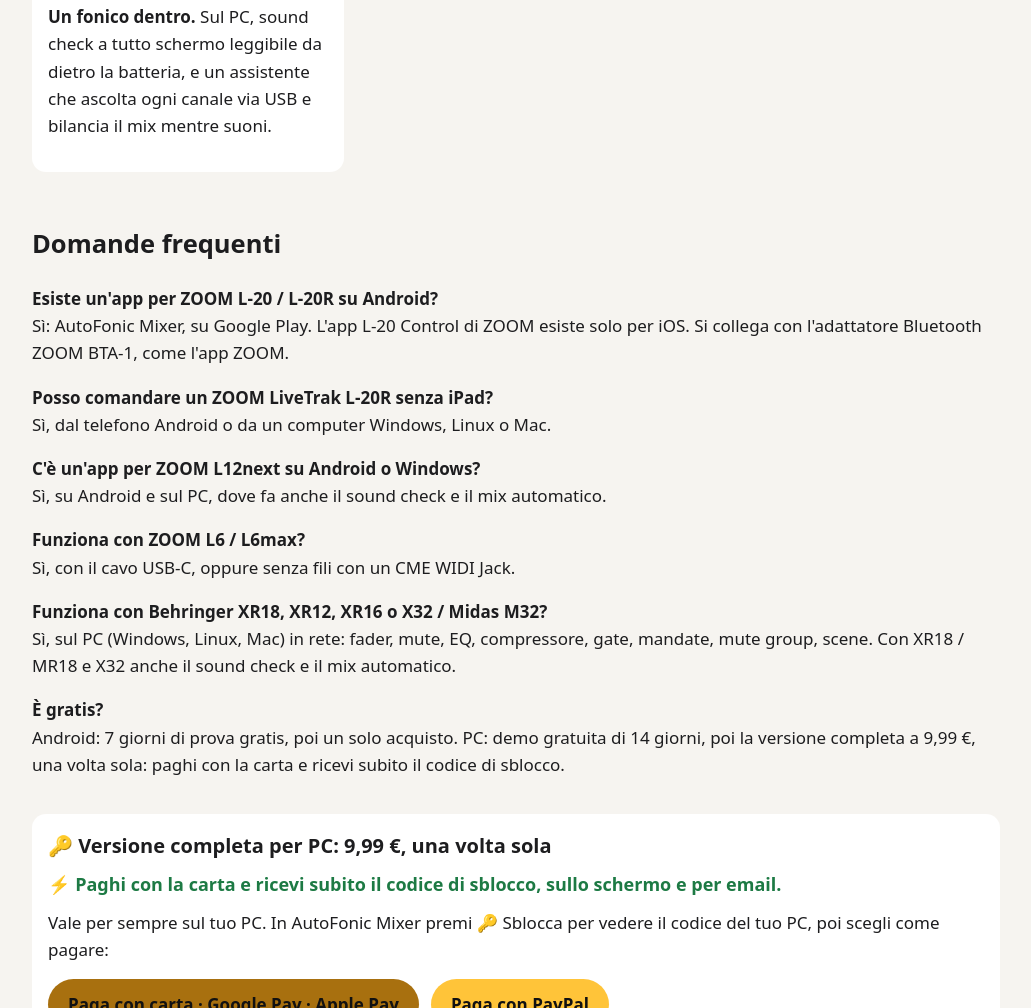
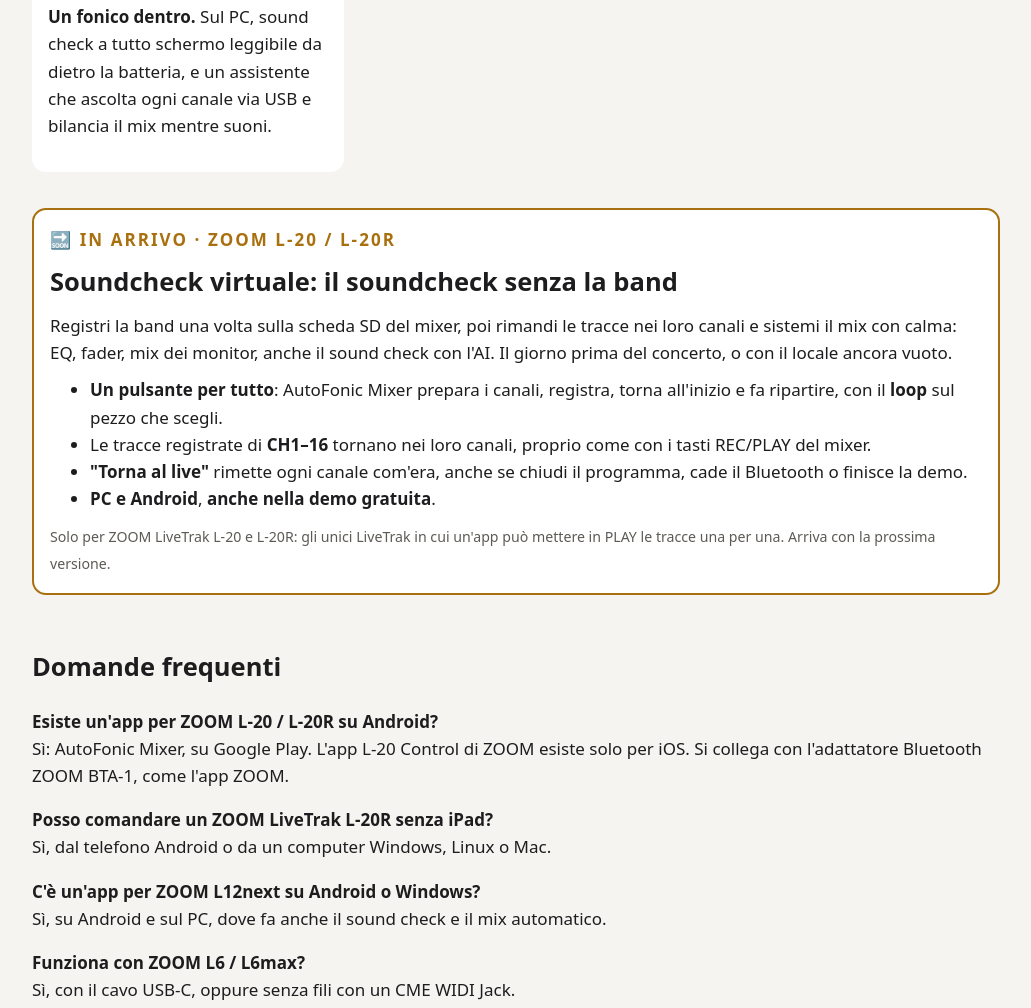
Before and after one commit to francescorizzo-cyber/autofonic-mixer, a plain HTML site: page docs/it/index.html in a window 1280 px wide. Shown: the part 2147-3155 px from the top of the page, without its empty margins (124-1155 px from the left). Drawn offline with Linux system fonts and the light colour scheme.

Commit message:
Coming soon: virtual soundcheck for ZOOM L-20 / L-20R (README and site, EN + IT)
Co-Authored-By: Claude Opus 5.5 <noreply@anthropic.com>
Claude-Session: https://claude.ai/code/session_016nMkwVk5DAWGfnCfhNnuiQ

```diff
--- a/docs/it/index.html
+++ b/docs/it/index.html
@@ -5,7 +5,7 @@
 <meta name="viewport" content="width=device-width, initial-scale=1">
 <title>AutoFonic Mixer – app per ZOOM LiveTrak e Behringer X Air / X32 (Android e PC)</title>
 <meta name="description" content="Comanda il tuo ZOOM LiveTrak L-20, L-20R, L12next, L6 e L6max dal telefono Android o da un PC Windows, Linux o Mac, e il tuo Behringer X Air (XR12, XR16, XR18), X32 o Midas MR18 / M32 dal PC: fader, EQ, mix monitor, scene, sound check e mix automatico. L'app di ZOOM esiste solo per iOS.">
-<meta name="keywords" content="app Behringer XR18, app Behringer X32, controllare X Air XR12 XR16 da Linux, app Midas M32 MR18, app ZOOM L-20 Android, app ZOOM L-20R, controllare L-20R da Android, app ZOOM LiveTrak, app L12next Android, app ZOOM L6, telecomando LiveTrak, L-20 Control Android, app mixer ZOOM Windows">
+<meta name="keywords" content="app Behringer XR18, app Behringer X32, controllare X Air XR12 XR16 da Linux, app Midas M32 MR18, app ZOOM L-20 Android, app ZOOM L-20R, controllare L-20R da Android, app ZOOM LiveTrak, app L12next Android, app ZOOM L6, telecomando LiveTrak, L-20 Control Android, app mixer ZOOM Windows, soundcheck virtuale ZOOM L-20, soundcheck virtuale L-20R">
 <link rel="canonical" href="https://francescorizzo-cyber.github.io/autofonic-mixer/it/">
 <link rel="alternate" hreflang="en" href="https://francescorizzo-cyber.github.io/autofonic-mixer/">
 <link rel="alternate" hreflang="it" href="https://francescorizzo-cyber.github.io/autofonic-mixer/it/">
@@ -89,6 +89,19 @@ small{color:var(--muted)}a{color:var(--blue)}
 <div class="card"><img src="../img/livetrak-sound-check.jpg" alt="Sound check a tutto schermo per ZOOM LiveTrak" loading="lazy"><p><strong>Un fonico dentro.</strong> Sul PC, sound check a tutto schermo leggibile da dietro la batteria, e un assistente che ascolta ogni canale via USB e bilancia il mix mentre suoni.</p></div>
 </div>
 
+<div class="card" style="margin:36px 0 0;border:2px solid var(--gold)">
+<p class="k" style="color:var(--gold);letter-spacing:.12em;font-weight:600;margin:0">🔜 IN ARRIVO · ZOOM L-20 / L-20R</p>
+<h2 style="margin:.3em 0 .4em">Soundcheck virtuale: il soundcheck senza la band</h2>
+<p style="margin:0 0 10px">Registri la band una volta sulla scheda SD del mixer, poi rimandi le tracce nei loro canali e sistemi il mix con calma: EQ, fader, mix dei monitor, anche il sound check con l'AI. Il giorno prima del concerto, o con il locale ancora vuoto.</p>
+<ul style="margin:0 0 10px">
+<li><strong>Un pulsante per tutto</strong>: AutoFonic Mixer prepara i canali, registra, torna all'inizio e fa ripartire, con il <strong>loop</strong> sul pezzo che scegli.</li>
+<li>Le tracce registrate di <strong>CH1–16</strong> tornano nei loro canali, proprio come con i tasti REC/PLAY del mixer.</li>
+<li><strong>"Torna al live"</strong> rimette ogni canale com'era, anche se chiudi il programma, cade il Bluetooth o finisce la demo.</li>
+<li><strong>PC e Android</strong>, <strong>anche nella demo gratuita</strong>.</li>
+</ul>
+<p style="margin:0"><small>Solo per ZOOM LiveTrak L-20 e L-20R: gli unici LiveTrak in cui un'app può mettere in PLAY le tracce una per una. Arriva con la prossima versione.</small></p>
+</div>
+
 <h2>Domande frequenti</h2>
 <p><strong>Esiste un'app per ZOOM L-20 / L-20R su Android?</strong><br>Sì: AutoFonic Mixer, su Google Play. L'app L-20 Control di ZOOM esiste solo per iOS. Si collega con l'adattatore Bluetooth ZOOM BTA-1, come l'app ZOOM.</p>
 <p><strong>Posso comandare un ZOOM LiveTrak L-20R senza iPad?</strong><br>Sì, dal telefono Android o da un computer Windows, Linux o Mac.</p>
```
Also changed, not shown: docs/index.html (+14 -1 lines), 1 other file.
